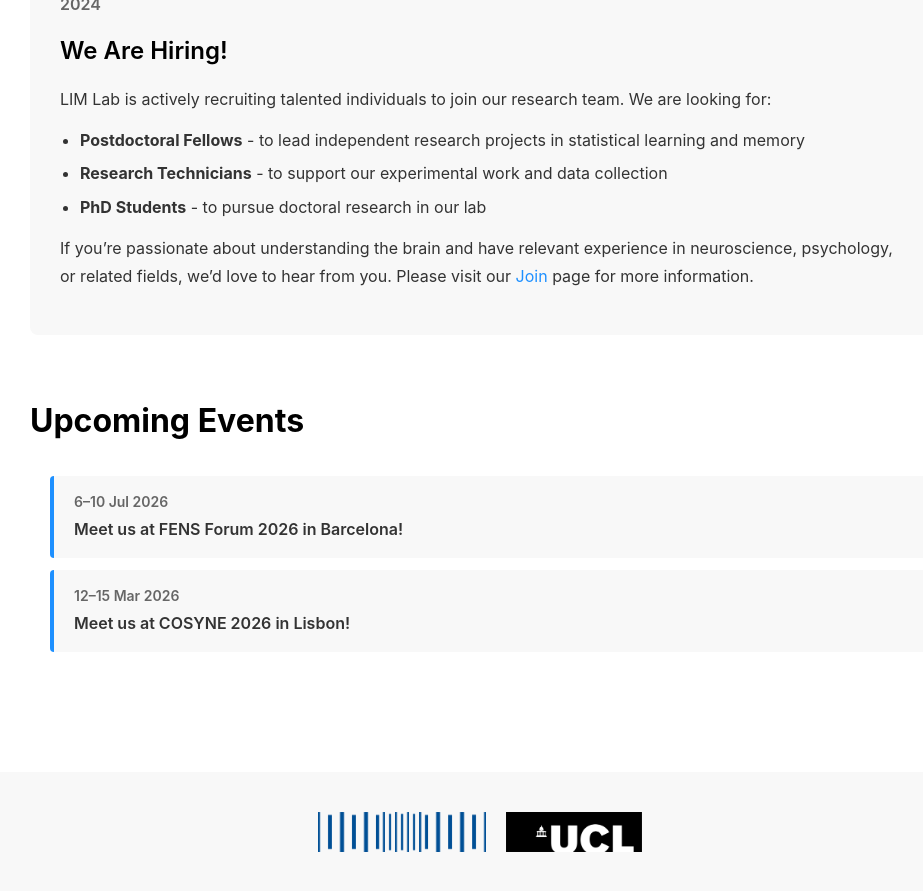
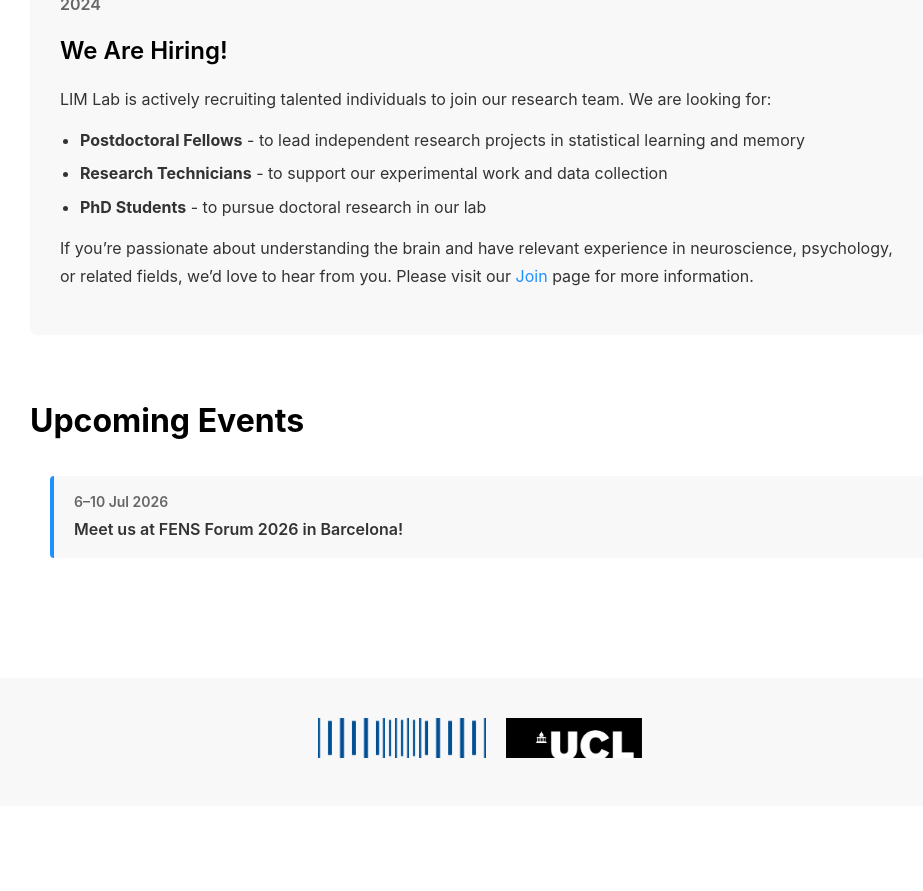
Before and after one commit to LIMLabSWC/limlabswc.github.io, a Jekyll site: the page built from labnews/index.md, in a window 1280 px wide and 900 px high, scrolled down 1625 px. Shown: the top 891 px of the window, without its empty margins (160-1083 px from the left). Built offline with Jekyll 4.4.1, drawn with Linux system fonts in a browser that asks for light colours; after the commit the page ends 2431 px from its top, so only the background shows below that.

Commit message:
updte news

```diff
--- a/_data/news.yml
+++ b/_data/news.yml
@@ -10,9 +10,6 @@ upcoming_events:
   - date: "6–10 Jul 2026"
     title: "Meet us at FENS Forum 2026 in Barcelona!"
     url: "https://fensforum.org/"
-  - date: "12–15 Mar 2026"
-    title: "Meet us at COSYNE 2026 in Lisbon!"
-    url: "https://www.cosyne.org/"
 
 recent_news:
 
```
